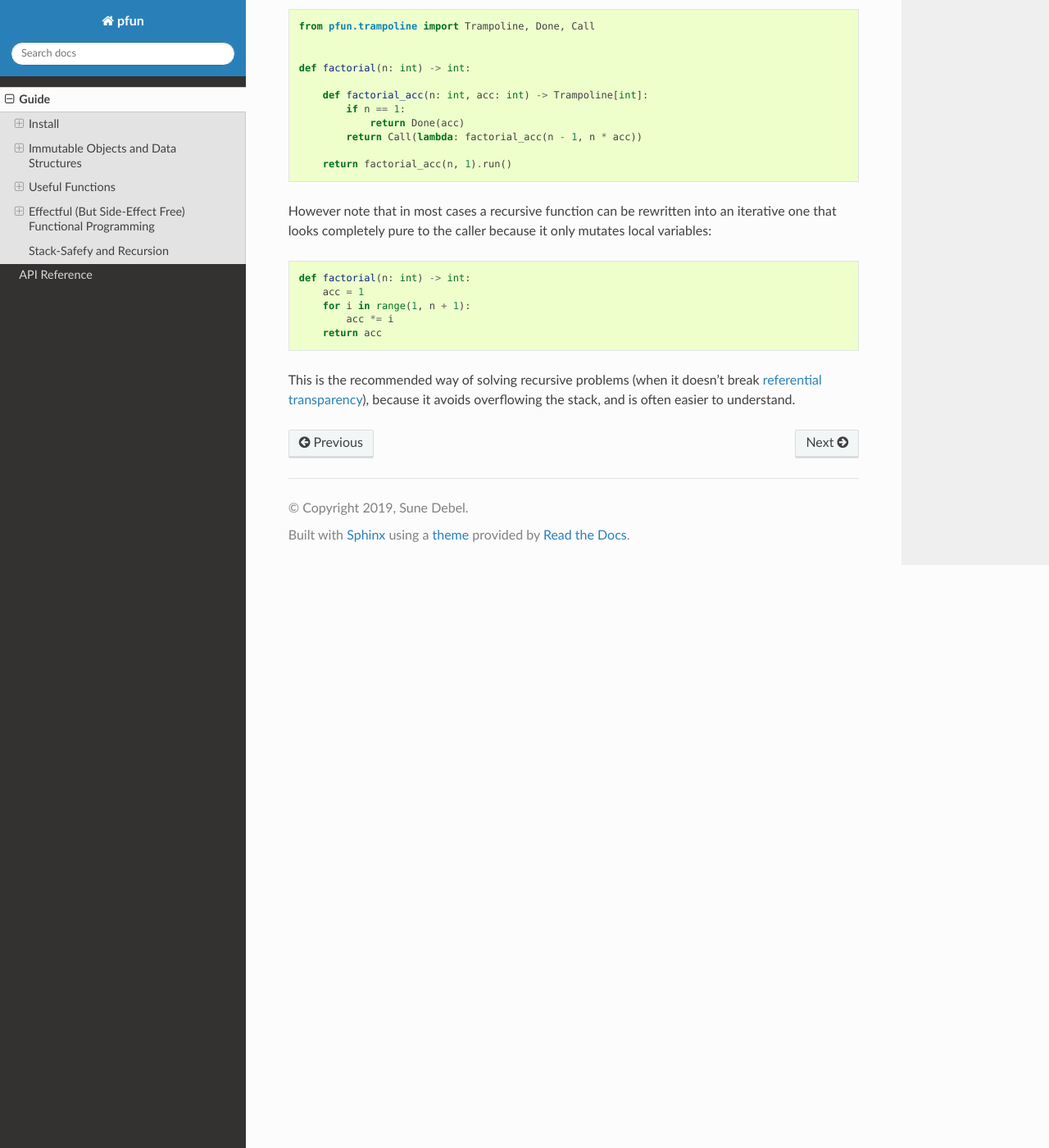
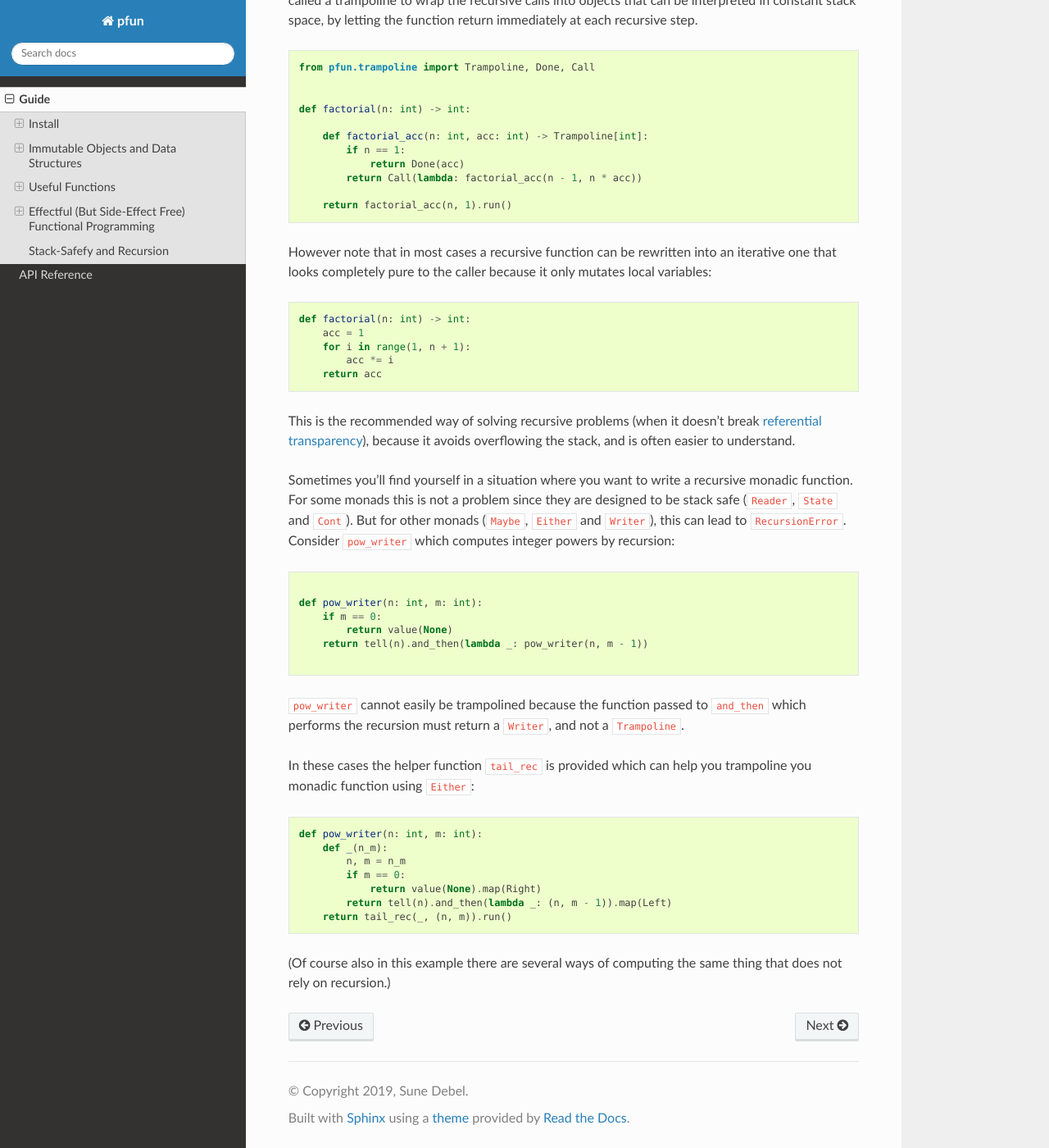
Before and after one commit to suned/pfun, a Sphinx documentation site: the page built from docs/source/programming_guide.md, in a window 1280 px wide and 1400 px high, scrolled down 9548 px. Shown: the whole window at 82% size. Built offline with Sphinx 7.4.7 and the Read the Docs theme 2.0.0, drawn with Linux system fonts in a browser that asks for light colours; some of the changed text lies outside the part shown.

Commit message:
improve documentation

````diff
--- a/docs/source/programming_guide.md
+++ b/docs/source/programming_guide.md
@@ -341,7 +341,7 @@
 > may lead to `RecursionError`
 
 
-### Combining Unwrapped Values
+### Combining Monadic Values
 Sometimes you want to combine multiple unwrapped monadic values
 like in the `get_full_name` function below:
 ```python
@@ -378,29 +378,31 @@
 behind the scenes, and let you work with the 'unwrapped' monadic value directly. In Haskell for example,
 this is called `do` notation.
 
-We can achieve something similar in python using generators, which is what the `do` decorator
+We can achieve something similar in python using generators, which is what the `for_m` decorator
 does for you:
 
 ```python
-from pfun.maybe import do, Do
+from pfun.maybe import for_m, Maybes
 
-@do
-def get_full_name() -> Do[str, str]:
+@for_m
+def get_full_name() -> Maybes[str, str]:
     first = yield get_first_name()
     last = yield get_last_name()
     return first + ' ' + last
 ```
-The `Do[A, B]` class is just a type alias for `Generator[Maybe[A], A, B]`.
+The `Maybes[A, B]` class is just a type alias for `Generator[Maybe[A], A, B]`. As the name `for_m` implies this works
+simply by iterating over the `Maybe` values generated by your function and sending the 'unwrapped' values back to your
+generator using `and_then`.
 
-You may want to unwrap monadic values of heterogenous types inside a `do` function. However,
+You may want to unwrap monadic values of heterogenous types inside a `for_m` decorated function. However,
 the `Generator` type does not allow us to express that our function wants to receive, say first
 an `int` and then a `str`. So the best you can do is to add the types explicitly:
 
 ```python
 from typing import Any
 
-@do
-def heterogenous_do() -> Do[Any, str]:
+@for_m
+def heterogenous_do() -> Maybes[Any, str]:
     an_int = yield Just(1)  # type: int
     a_str = yield Just('an_int was: ')  # type: str
     return str(a_str) + an_int
@@ -463,3 +465,31 @@
 This is the recommended
 way of solving recursive problems (when it doesn't break [referential transparency](https://en.wikipedia.org/wiki/Referential_transparency)), because it avoids overflowing the stack, and
 is often easier to understand.
+
+Sometimes you'll find yourself in a situation where you want to write a recursive monadic function.
+For some monads this is not a problem since they are designed to be stack safe (`Reader`, `State` and `Cont`).
+But for other monads (`Maybe`, `Either` and `Writer`), this can lead to `RecursionError`. Consider `pow_writer` which computes integer powers by recursion:
+```python
+
+def pow_writer(n: int, m: int):
+    if m == 0:
+        return value(None)
+    return tell(n).and_then(lambda _: pow_writer(n, m - 1))
+
+```
+`pow_writer` cannot easily be trampolined because the function passed to `and_then` which performs the recursion
+must return a `Writer`, and not a `Trampoline`.
+
+In these cases the helper function `tail_rec` is provided which can help you trampoline you monadic function using `Either`:
+
+```python
+def pow_writer(n: int, m: int):
+    def _(n_m):
+        n, m = n_m
+        if m == 0:
+            return value(None).map(Right)
+        return tell(n).and_then(lambda _: (n, m - 1)).map(Left)
+    return tail_rec(_, (n, m)).run()
+```
+(Of course also in this example there are several ways of computing the same thing that does not
+rely on recursion.)
````
